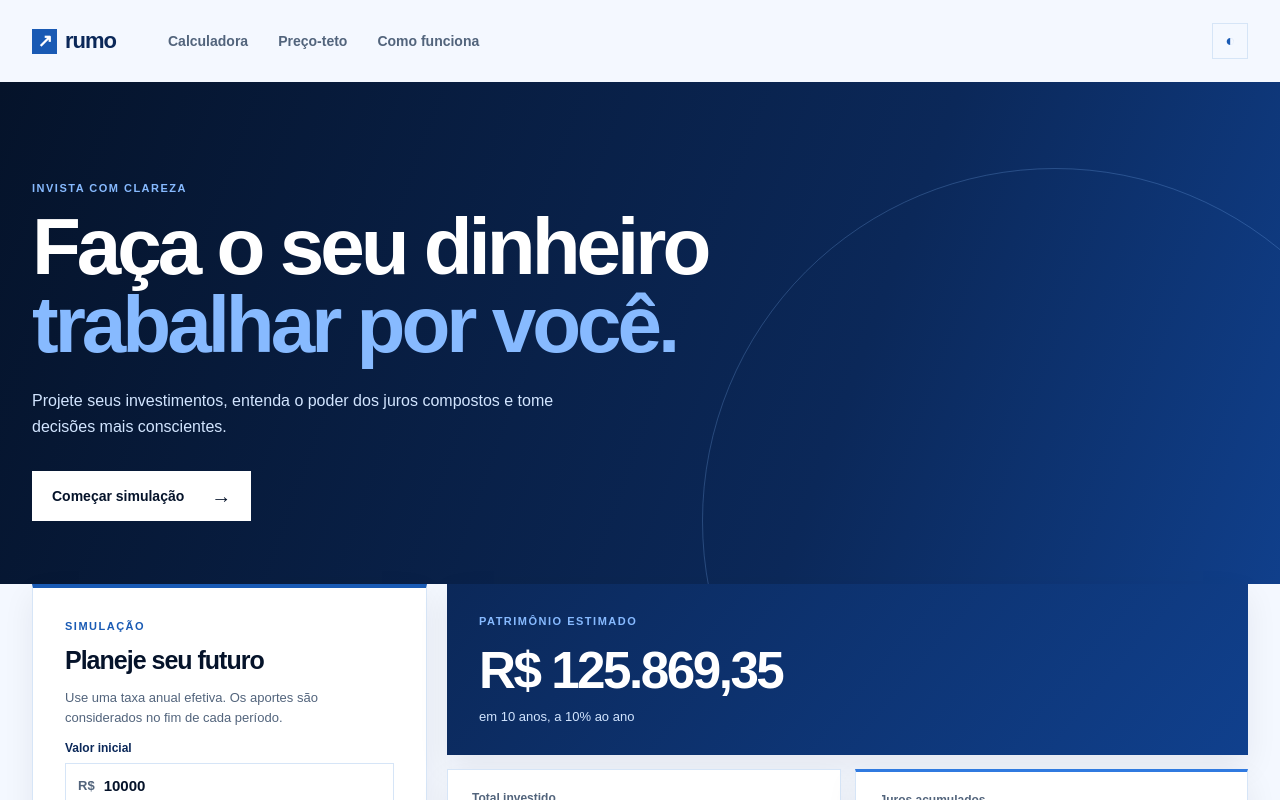
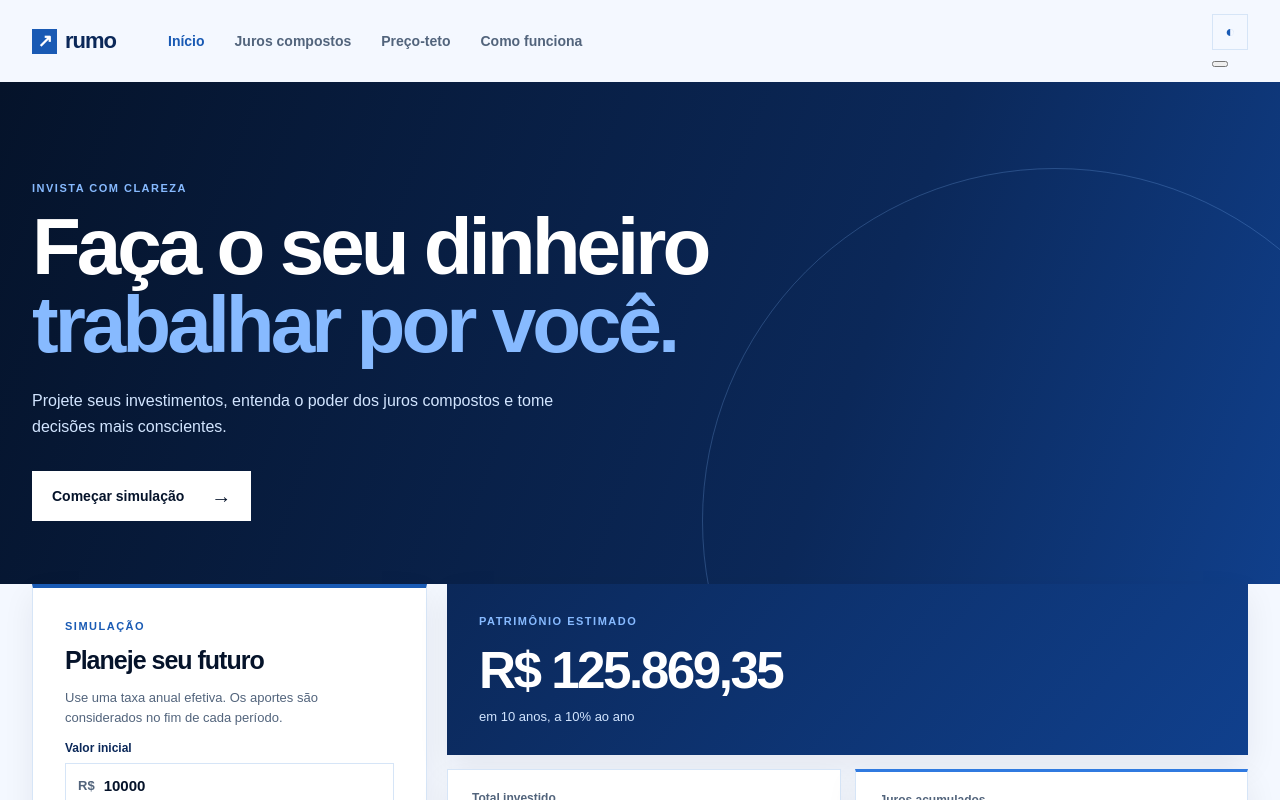
Before and after one commit to mayconjzj/rumo, a Next.js app: page / in a window 1280 px wide. Shown: the top 800 px of the page. Built offline with nearby package versions, Linux system fonts and the light colour scheme.

Commit message:
Use shared responsive site navigation

```diff
--- a/src/app/page.tsx
+++ b/src/app/page.tsx
@@ -1,20 +1,10 @@
 import { CompoundInterestCalculator } from '@/components/CompoundInterestCalculator';
-import { ThemeToggle } from '@/components/ThemeToggle';
+import { SiteNavigation } from '@/components/SiteNavigation';
 
 export default function Home() {
     return (
         <main>
-            <header className="site-header">
-                <a className="brand" href="#inicio" aria-label="Rumo, início">
-                    <span>↗</span> rumo
-                </a>
-                <nav aria-label="Navegação principal">
-                    <a href="#calculadora">Calculadora</a>
-                    <a href="/preco-teto">Preço-teto</a>
-                    <a href="/como-funciona">Como funciona</a>
-                </nav>
-                <ThemeToggle />
-            </header>
+            <SiteNavigation />
             <section className="hero" id="inicio">
                 <p className="eyebrow">Invista com clareza</p>
                 <h1>
```
